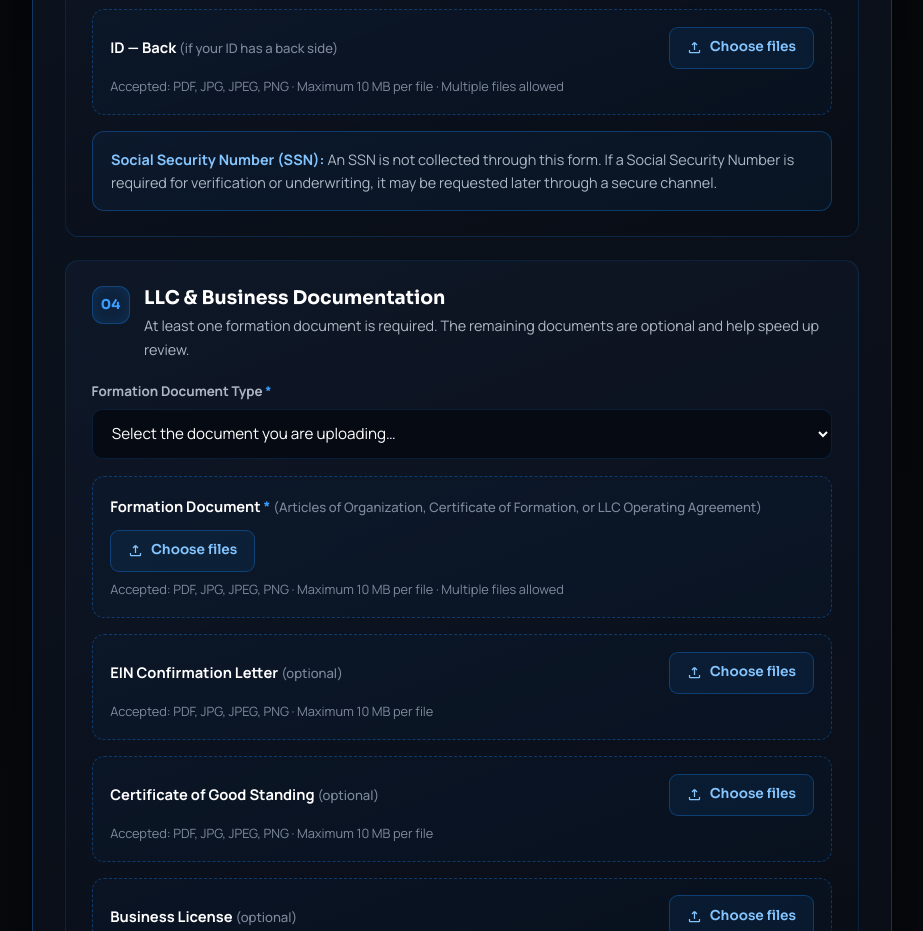
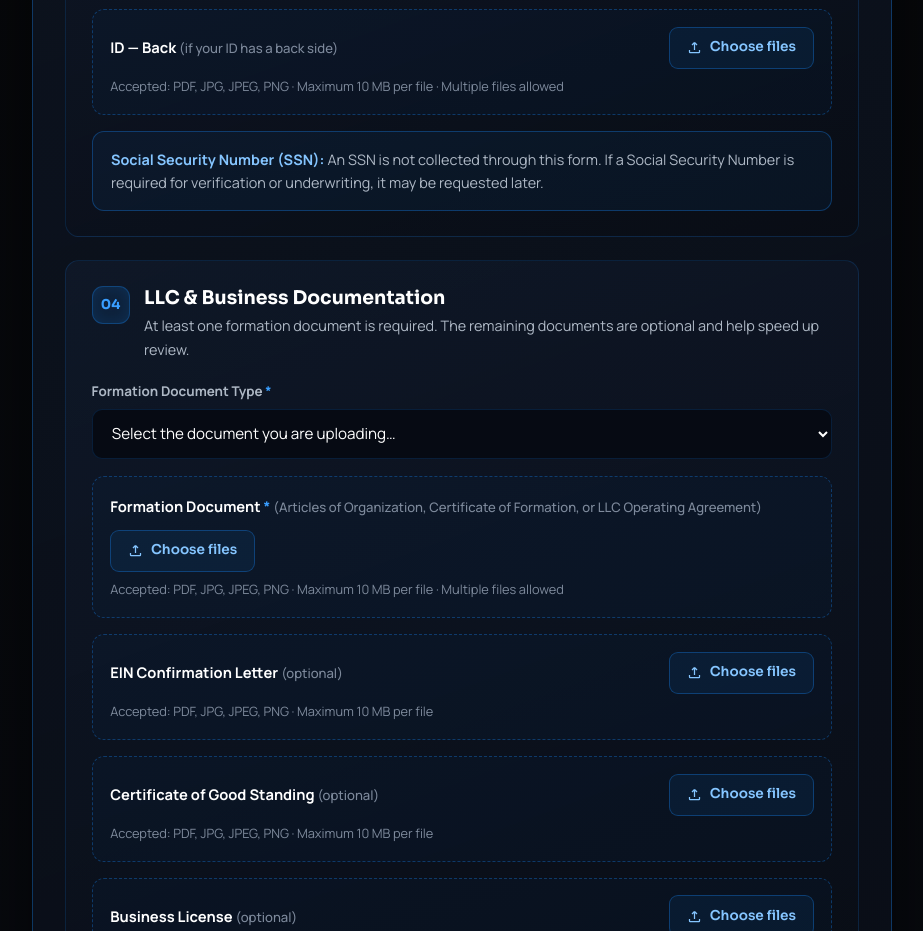
Before and after one commit to forvabpartnership/forvab-partnership-solutions, a plain HTML site: page business-verification.html in a window 1280 px wide. Shown: the part 2060-2991 px from the top of the page, without its empty margins (178-1101 px from the left). Drawn offline with Linux system fonts and the light colour scheme.

Commit message:
Correct SSN note wording in Section 03 of verification page

```diff
--- a/business-verification.html
+++ b/business-verification.html
@@ -377,7 +377,7 @@ footer{border-top:1px solid var(--line);background:#030304;padding:2.4rem 1.25re
           <ul class="file-list" aria-live="polite"></ul>
           <div class="fbar"><i></i></div>
         </div>
-        <div class="ssn-note"><b>Social Security Number (SSN):</b> An SSN is not collected through this form. If a Social Security Number is required for verification or underwriting, it may be requested later through a secure channel.</div>
+        <div class="ssn-note"><b>Social Security Number (SSN):</b> An SSN is not collected through this form. If a Social Security Number is required for verification or underwriting, it may be requested later.</div>
       </section>
 
       <!-- ===== 4. LLC & BUSINESS DOCUMENTATION ===== -->
```
